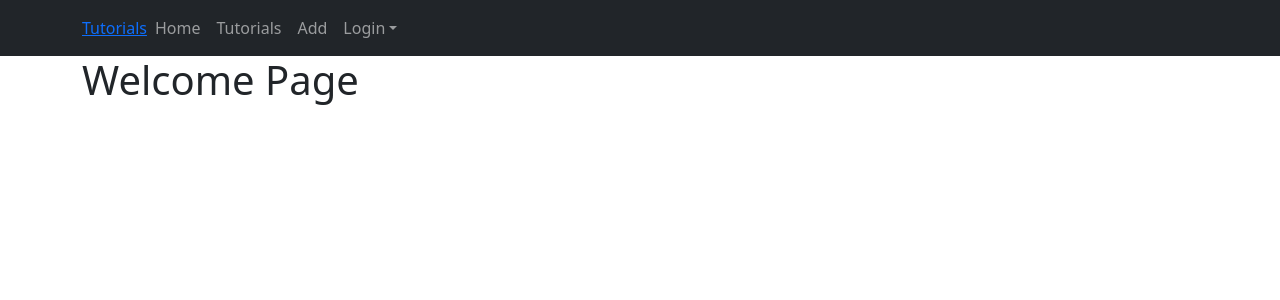
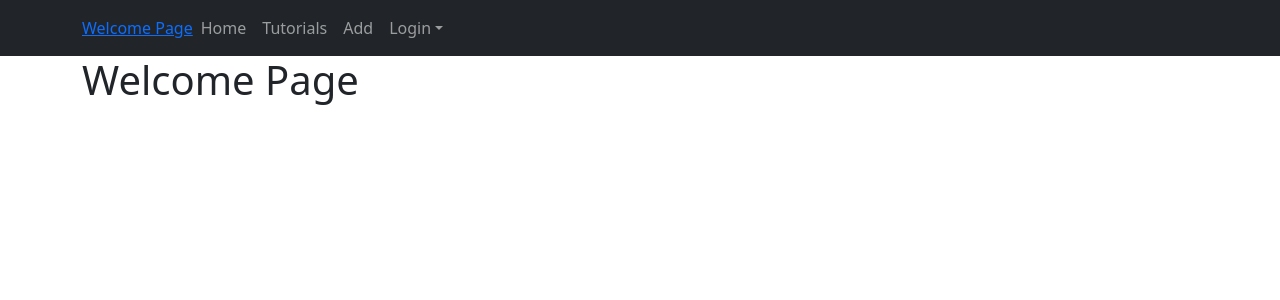
Before and after one commit to huntergreen87/nucamp_final_project, a Django app: page / in a window 1280 px wide. Shown: the top 300 px of the page. Run offline with Django 3.2, Linux system fonts and the light colour scheme; data that the repository does not hold is empty.

Commit message:
Update base.html

```diff
--- a/app/tutorials/templates/tutorials/base.html
+++ b/app/tutorials/templates/tutorials/base.html
@@ -31,7 +31,7 @@
     <div class="container">
       <!-- <a class="navbar-brand ml-4 mr-4" href="{% url 'home' %}"><b>Voixla</b></a> ORIGINAL  -->
       <a class="ml-4 mr-4" href="{% url 'home' %}" class="navbar-brand">
-        Tutorials
+        Welcome Page
       </a>
       <button class="navbar-toggler" type="button" data-toggle="collapse" data-target="#navbarSupportedContent"
         aria-controls="navbarSupportedContent" aria-expanded="false" aria-label="Toggle navigation">
```
